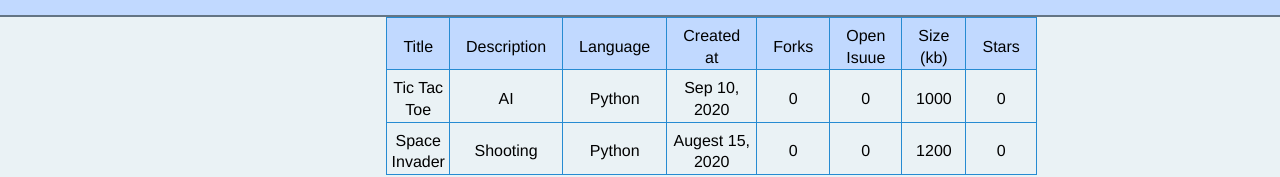
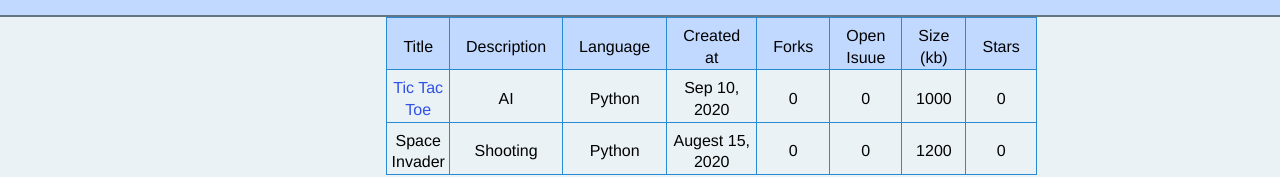
Before and after one commit to JanPoonthong/portfolio, a plain HTML site: page software.html in a window 1280 px wide. Shown: the part 124-301 px from the top of the page. Drawn offline with Linux system fonts and the light colour scheme.

Commit message:
Add url for Tic Tac Toe text, and open into new tab

```diff
--- a/software.html
+++ b/software.html
@@ -40,7 +40,7 @@
 
         <tbody>
           <tr>
-            <td>Tic Tac Toe</td>
+            <td><a href="https://github.com/JanPoonthong/python/blob/master/pygame/tic_tac_toe/gui/main.py" target="_blank">Tic Tac Toe</a></td>
             <td>AI</td>
             <td>Python</td>
             <td>Sep 10, 2020</td>
```
